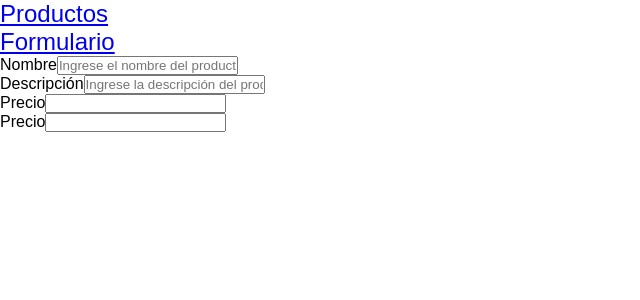
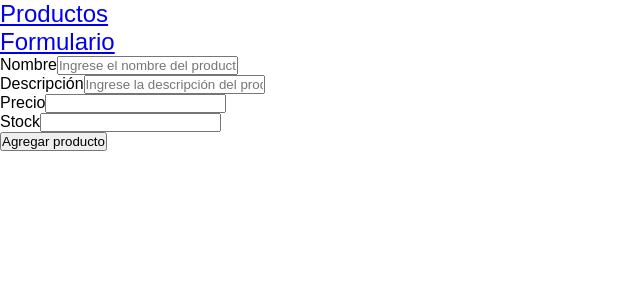
Before and after one commit to santimontironi/crud-Django-Rest-ReactJs, a React (Vite) app in the folder frontend/: page /productoForm in a window 1280 px wide. Shown: the top 300 px of the page, without its empty margins (0-640 px from the left). Built offline with nearby package versions, Linux system fonts and the light colour scheme; a web font is replaced by a local one.

Commit message:
metodo post agregado

```diff
--- a/frontend/api/fetch.js
+++ b/frontend/api/fetch.js
@@ -8,3 +8,7 @@ const config = axios.create({
 export const getProductos = () => {
     return config.get()
 }
+
+export const postProductos = (producto) => {
+    return config.post('/',producto)
+}
--- a/frontend/pages/FormPage.jsx
+++ b/frontend/pages/FormPage.jsx
@@ -1,28 +1,40 @@
 import { useForm } from "react-hook-form";
+import { useNavigate } from "react-router-dom";
+import { postProductos } from "../api/fetch";
+import { toast } from "react-hot-toast";
 
 export const FormPage = () => {
 
   const { register, handleSubmit, formState: { errors }, setValue} = useForm() //register conecta cada input al sistema de React Hook Form (sabe su valor, cuándo cambia, etc.), setValue es para darle valores a los inputs.
 
+  const navigate = useNavigate()
+
+  async function handleForm(data){
+    await postProductos(data)
+    navigate('/productos')
+    toast.success('Producto agregado correctamente')
+  }
+
   return (
     <div>
-      <form method="post">
+      <form method="post" onSubmit={handleSubmit(handleForm)}>
         <div>
           <label htmlFor="nombre">Nombre</label>
-          <input type="text" name="nombre" id="nombre" placeholder="Ingrese el nombre del producto" required/>
+          <input type="text" name="nombre" id="nombre" placeholder="Ingrese el nombre del producto" {...register("nombre", { required: true })}/>
         </div>
         <div>
           <label htmlFor="descripcion">Descripción</label>
-          <input type="text" name="descripcion" id="descripcion" placeholder="Ingrese la descripción del producto" required/>
+          <input type="text" name="descripcion" id="descripcion" placeholder="Ingrese la descripción del producto" {...register("descripcion", { required: true })}/>
         </div>
         <div>
           <label htmlFor="precio">Precio</label>
-          <input type="number" id="precio" name="precio" required />
+          <input type="number" id="precio" name="precio"  {...register("precio", { required: true })}/>
         </div>
         <div>
-          <label htmlFor="stock">Precio</label>
-          <input type="number" id="stock" name="stock" required />
+          <label htmlFor="stock">Stock</label>
+          <input type="number" id="stock" name="stock" {...register("stock", { required: true })} />
         </div>
+        <input type="submit" value='Agregar producto' />
       </form>
     </div>
   )
```
